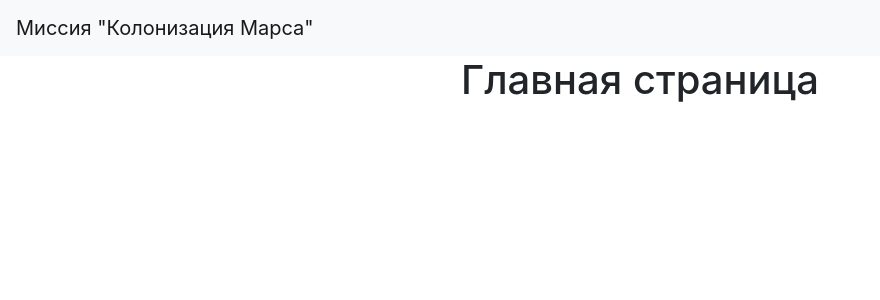
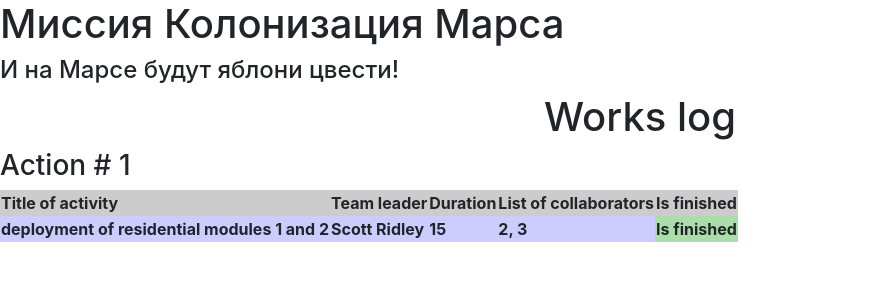
Before and after one commit to Khokholeva/web, a Flask app: page / in a window 1280 px wide. Shown: the top 300 px of the page, without its empty margins (0-880 px from the left). Run offline with Flask 2, Linux system fonts and the light colour scheme; data comes from the database, SQL or seed files in the repository; both versions use the stored data as it was after the commit; lists and menus that the app fills with data are empty; parts of the project's set-up code (start-up, migrations or seed data) failed here and were passed over; some libraries are stand-ins or nearby versions.

Commit message:
first page

```diff
--- a/data/jobs.py
+++ b/data/jobs.py
@@ -23,3 +23,6 @@ class Jobs(SqlAlchemyBase):
     team_leader = sqlalchemy.Column(sqlalchemy.Integer,
                                 sqlalchemy.ForeignKey("users.id"))
     leader = orm.relation('User')
+
+    def __repr__(self):
+        return "<Job> {} {}".format(self.id, self.job)
--- a/data/users.py
+++ b/data/users.py
@@ -25,7 +25,7 @@ class User(SqlAlchemyBase):
     jobs = orm.relation("Jobs", back_populates='leader')
 
     def __repr__(self):
-        return "<User> {} {}".format(self.name, self.email)
+        return "<Colonist> {} {} {}".format(self.id, self.name, self.email)
 
     def set_password(self, password):
         self.hashed_password = generate_password_hash(password)
--- a/main.py
+++ b/main.py
@@ -1,4 +1,3 @@
-from flask import Flask, render_template
 from data import db_session, __all_models
 from flask import Flask, url_for, request, render_template, redirect
 from flask_wtf import FlaskForm
@@ -25,55 +24,15 @@ class RegisterForm(FlaskForm):
 def main():
     db_session.global_init("db/Mars.sqlite")
     session = db_session.create_session()
-    user_1 = User()
-    user_1.surname = "Scheblykin"
-    user_1.name = "Sergey"
-    user_1.age = 16
-    user_1.position = "mayor"
-    user_1.speciality = "nurse"
-    user_1.address = "module_2"
-    user_1.email = "CrusadOr@mars.org"
-
-    user_2 = User()
-    user_2.surname = "Snegov"
-    user_2.name = "Konstantin"
-    user_2.age = 16
-    user_2.position = "lieutenant"
-    user_2.speciality = "programmer"
-    user_2.address = "module_3"
-    user_2.email = "snowbones@mars.org"
-
-    user_3 = User()
-    user_3.surname = "Morozov"
-    user_3.name = "Vyacheslav"
-    user_3.age = 15
-    user_3.position = "mayor"
-    user_3.speciality = "research engineer's secretary"
-    user_3.address = "module_4"
-    user_3.email = "top4eg@mars.org"
-
-    captain = User()
-    captain.surname = "Scott"
-    captain.name = "Ridley"
-    captain.age = 21
-    captain.position = "captain"
-    captain.speciality = "research engineer"
-    captain.address = "module_1"
-    captain.email = "scott_chief@mars.org"
-
-    session.add(captain)
-    session.add(user_1)
-    session.add(user_2)
-    session.add(user_3)
-
-    session.commit()
     app.run()
 
 
 @app.route("/")
 def index():
     session = db_session.create_session()
-    return render_template("index.html")
+    jobs = session.query(Jobs).all()
+    jobs[0].is_finished = True
+    return render_template("index.html", jobs=jobs)
 
 
 @app.route('/register', methods=['GET', 'POST'])
--- /dev/null
+++ b/task.py
@@ -0,0 +1,3 @@
+
+db_session.global_init(base)
+session = db_session.create_session()
--- a/templates/base.html
+++ b/templates/base.html
@@ -1,5 +1,5 @@
 <!doctype html>
-<html lang="en">
+<html lang="ru">
 <head>
     <meta charset="utf-8">
     <meta name="viewport" content="width=device-width, initial-scale=1, shrink-to-fit=no">
@@ -7,16 +7,13 @@
           href="https://stackpath.bootstrapcdn.com/bootstrap/4.4.1/css/bootstrap.min.css"
           integrity="sha384-Vkoo8x4CGsO3+Hhxv8T/Q5PaXtkKtu6ug5TOeNV6gBiFeWPGFN9MuhOf23Q9Ifjh"
           crossorigin="anonymous">
+<link rel="stylesheet" type="text/css" href="../static/css/style.css" />
     <title>{{title}}</title>
 </head>
 <body>
-<header>
-    <nav class="navbar navbar-light bg-light">
-        <a class="navbar-brand" href="#">Миссия "Колонизация Марса"</a>
-    </nav>
-</header>
-<!-- Begin page content -->
-<main role="main" class="container">
-    {% block content %}{% endblock %}
-</main>
+<h1>Миссия Колонизация Марса<h1>
+<h4>И на Марсе будут яблони цвести!<h4>
+        <!-- Begin page content -->
+            {% block content %}{% endblock %}
 </body>
+</html>
--- a/templates/index.html
+++ b/templates/index.html
@@ -1,6 +1,28 @@
 {% extends "base.html" %}
 
 {% block content %}
-<h1 align="center">Главная страница</h1>
-
+<h1 align="center">Works log</h1>
+{% for elem in jobs %}
+<h3>Action # {{elem.id}}</h3>
+<table>
+    <tr>
+        <th align="center" bgcolor="#cccccc">Title of activity</th>
+        <th align="center" bgcolor="#cccccc">Team leader</th>
+        <th align="center" bgcolor="#cccccc">Duration</th>
+        <th align="center" bgcolor="#cccccc">List of collaborators</th>
+        <th align="center" bgcolor="#cccccc">Is finished</th>
+    </tr>
+    <tr>
+        <th align="center" bgcolor="#ccccff">{{elem.job}}</th>
+        <th align="center" bgcolor="#ccccff">{{elem.leader.surname}} {{elem.leader.name}}</th>
+        <th align="center" bgcolor="#ccccff">{{elem.work_size}}</th>
+        <th align="center" bgcolor="#ccccff">{{elem.collaborators}}</th>
+        {% if elem.is_finished %}
+        <th align="center" bgcolor="#aaddaa">Is finished</th>
+        {% else %}
+        <th align="center" bgcolor="#ddaaaa">Is not finished</th>
+        {% endif %}
+    </tr>
+</table>
+{% endfor %}
 {% endblock %}
```
Also changed, not shown: db/Mars.sqlite, 1 other file.
